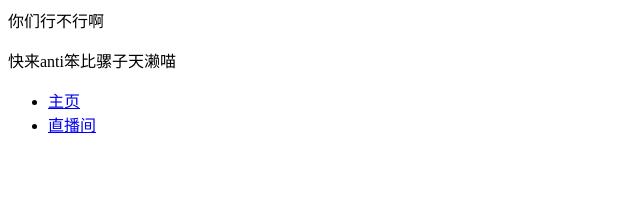
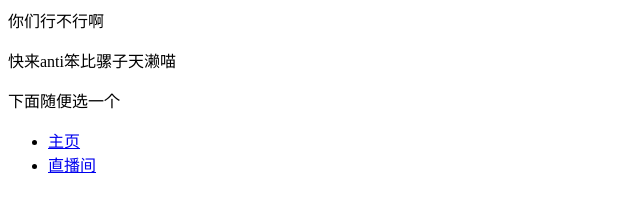
Before and after one commit to nyaooo7/tsubaka, a plain HTML site: page index.htm in a window 1280 px wide. Shown: the whole page, without its empty margins (0-640 px from the left). Drawn offline with Linux system fonts and the light colour scheme.

Commit message:
Update index.htm

```diff
--- a/index.htm
+++ b/index.htm
@@ -1,6 +1,6 @@
-<p>                你们行不行啊</p>
-<p>             快来anti笨比骡子天濑喵</p>
-<p></p>
+<p>你们行不行啊</p>
+<p>快来anti笨比骡子天濑喵</p>
+<p>下面随便选一个</p>
 <ul>
  <li>     <a href="https://b23.tv/9FwAwS">主页</a>
  </li> <li> <a href="https://live.bilibili.com/23193473?broadcast_type=0&is_room_feed=0&share_source=copy_link">直播间</a> </li>
```
